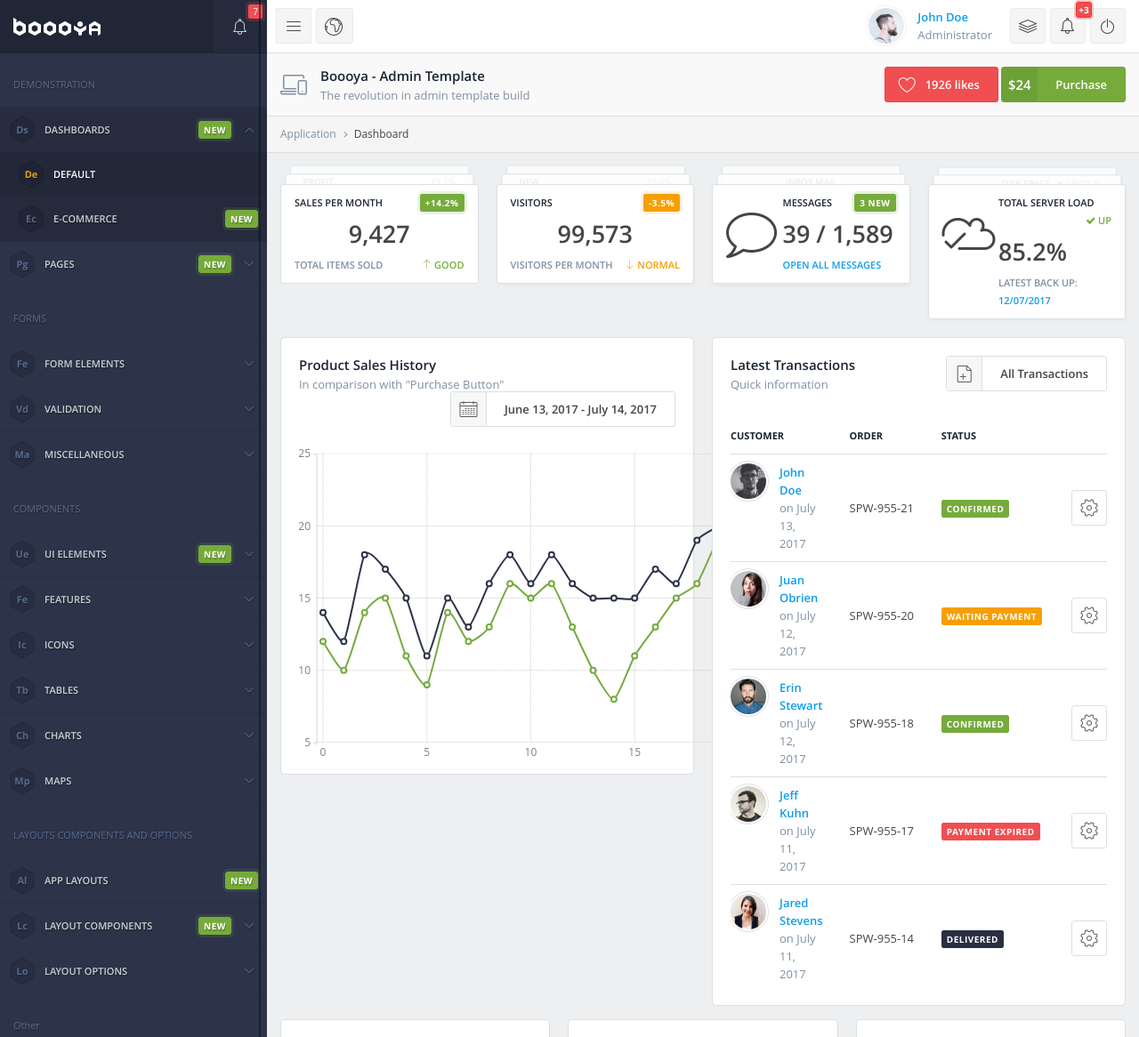
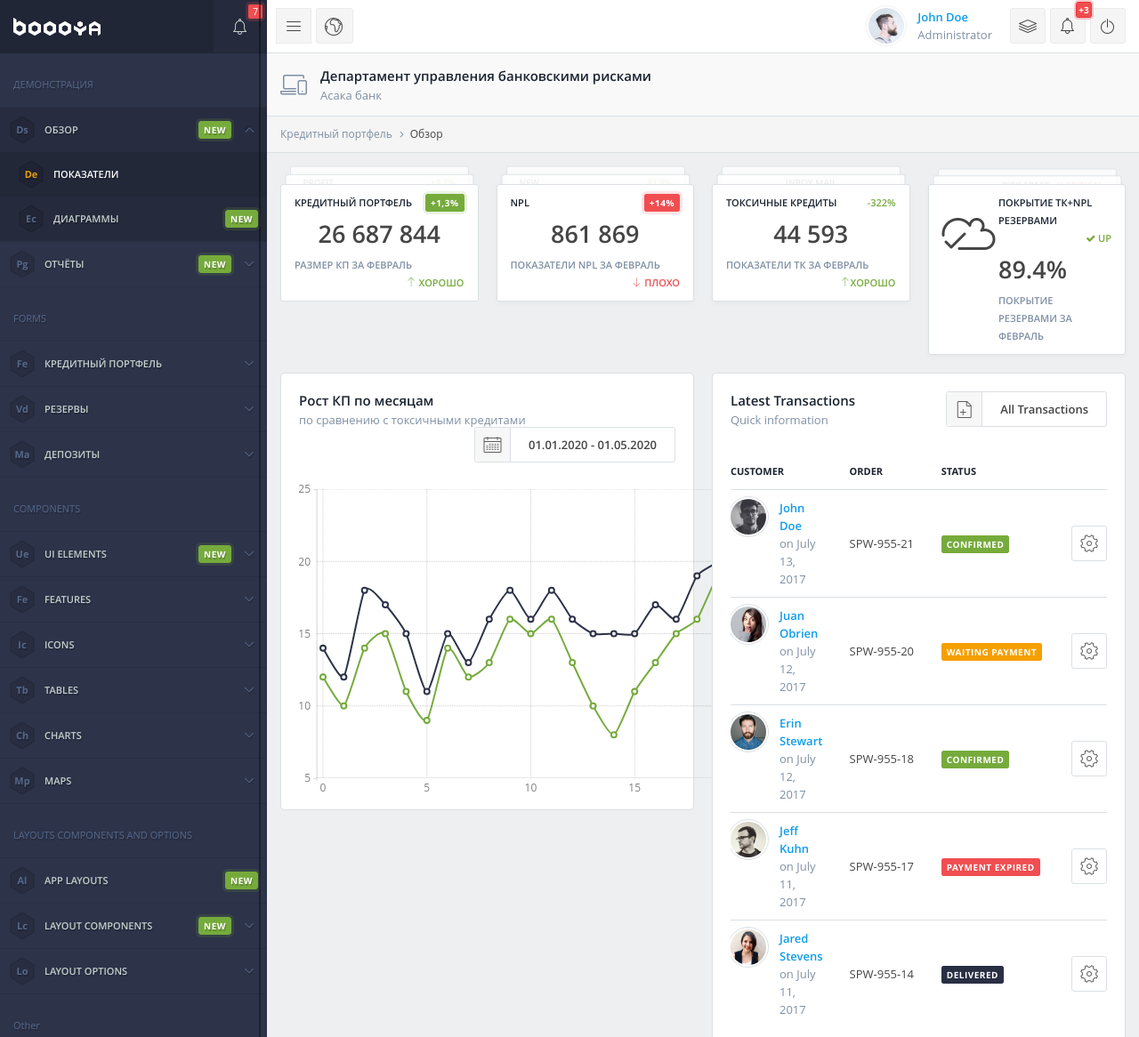
Before and after one commit to norboyev1990/jango_app, a Django app: page /credits/ in a window 1280 px wide. Shown: the top 1166 px of the page at 89% size. Run offline with Django 3.2, Linux system fonts and the light colour scheme; some libraries are stand-ins or nearby versions; some web fonts are replaced.

Commit message:
sidebar menu and index.html changes

```diff
--- a/reporting/templates/credits/index.html
+++ b/reporting/templates/credits/index.html
@@ -6,18 +6,15 @@
 <div class="app-heading app-heading-bordered app-heading-page">
     <div class="icon icon-lg"><span class="icon-laptop-phone"></span></div>
     <div class="title">
-        <h1>Boooya - Admin Template</h1>
-        <p>The revolution in admin template build</p>
+        <h1>Департамент управления банковскими рисками</h1>
+        <p>Асака банк</p>
     </div>
-    <div class="heading-elements"><a href="http://boooya.aqvatarius.com/index.html#"
-            class="btn btn-danger" id="page-like"><span class="icon-heart"></span> 1926 likes</a> <a
-            href="https://themeforest.net/item/boooya-revolution-admin-template/17227946?ref=aqvatarius&amp;license=regular&amp;open_purchase_for_item_id=17227946"
-            class="btn btn-success btn-icon-fixed"><span class="icon-text">$24</span> Purchase</a></div>
+    <div class="heading-elements"></div>
 </div>
 <div class="app-heading-container app-heading-bordered bottom">
     <ul class="breadcrumb">
-        <li><a href="http://boooya.aqvatarius.com/index.html#">Application</a></li>
-        <li class="active">Dashboard</li>
+        <li><a href="http://boooya.aqvatarius.com/index.html#">Кредитный портфель</a></li>
+        <li class="active">Обзор</li>
     </ul>
 </div><!-- END PAGE HEADING -->
 {% endblock %}
@@ -33,16 +30,16 @@
                     <!-- START WIDGET -->
                     <div class="app-widget-tile">
                         <div class="line">
-                            <div class="title">Sales Per Month</div>
+                            <div class="title">Кредитный портфель</div>
                             <div class="title pull-right"><span
-                                    class="label label-success label-ghost label-bordered">+14.2%</span>
+                                    class="label label-success label-ghost label-bordered">+1,3%</span>
                             </div>
                         </div>
-                        <div class="intval">9,427</div>
+                        <div class="intval">26 687 844</div>
                         <div class="line">
-                            <div class="subtitle">Total items sold</div>
+                            <div class="subtitle">Размер КП за февраль</div>
                             <div class="subtitle pull-right text-success"><span
-                                    class="icon-arrow-up"></span> good</div>
+                                    class="icon-arrow-up"></span> хорошо</div>
                         </div>
                     </div><!-- END WIDGET -->
                 </li>
@@ -96,16 +93,16 @@
                     <!-- START WIDGET -->
                     <div class="app-widget-tile app-widget-highlight">
                         <div class="line">
-                            <div class="title">Visitors</div>
+                            <div class="title">NPL</div>
                             <div class="title pull-right"><span
-                                    class="label label-warning label-ghost label-bordered">-3.5%</span>
+                                    class="label label-danger label-ghost label-bordered">+14%</span>
                             </div>
                         </div>
-                        <div class="intval">99,573</div>
+                        <div class="intval">861 869</div>
                         <div class="line">
-                            <div class="subtitle">Visitors per month</div>
-                            <div class="subtitle pull-right text-warning"><span
-                                    class="icon-arrow-down"></span> normal</div>
+                            <div class="subtitle">показатели NPL за февраль</div>
+                            <div class="subtitle pull-right text-danger"><span
+                                    class="icon-arrow-down"></span> плохо</div>
                         </div>
                     </div><!-- END WIDGET -->
                 </li>
@@ -113,10 +110,10 @@
                     <!-- START WIDGET -->
                     <div class="app-widget-tile app-widget-highlight">
                         <div class="line">
-                            <div class="title">Returned</div>
-                            <div class="title pull-right text-success">67.1%</div>
+                            <div class="title">Токсичные кредиты</div>
+                            <div class="title pull-right text-success">-322%</div>
                         </div>
-                        <div class="intval">61,488</div>
+                        <div class="intval">44 593</div>
                         <div class="line">
                             <div class="subtitle">Returned visitors per month</div>
                             <div class="subtitle pull-right text-success"><span
@@ -161,24 +158,18 @@
                     <!-- START WIDGET -->
                     <div class="app-widget-tile app-widget-highlight">
                         <div class="row">
-                            <div class="col-sm-4">
-                                <div class="icon icon-lg"><span class="icon-bubble"></span></div>
+
+                                <div class="line">
+                                    <div class="title">Токсичные кредиты</div>
+                                    <div class="title pull-right text-success">-322%</div>
+                                </div>
+                                <div class="intval">44 593</div>
+                                <div class="line">
+                                    <div class="subtitle">Показатели ТК за февраль</div>
+                                    <div class="subtitle pull-right text-success"><span
+                                            class="icon-arrow-up"></span>хорошо</div>
+
                             </div>
-                            <div class="col-sm-8">
-                                <div class="line">
-                                    <div class="title">Messages</div>
-                                    <div class="title pull-right"><span
-                                            class="label label-success label-ghost label-bordered">3
-                                            NEW</span></div>
-                                </div>
-                                <div class="intval text-left">39 / 1,589</div>
-                                <div class="line">
-                                    <div class="subtitle"><a
-                                            href="http://boooya.aqvatarius.com/index.html#">Open all
-                                            messages</a></div>
-                                </div>
-                            </div>
-                        </div>
                     </div><!-- END WIDGET -->
                 </li>
                 <li>
@@ -261,14 +252,13 @@
                             </div>
                             <div class="col-sm-8">
                                 <div class="line">
-                                    <div class="title">Total Server Load</div>
+                                    <div class="title">Покрытие ТК+NPL резервами</div>
                                     <div class="subtitle pull-right text-success"><span
                                             class="fa fa-check"></span> UP</div>
                                 </div>
-                                <div class="intval text-left">85.2%</div>
+                                <div class="intval text-left">89.4%</div>
                                 <div class="line">
-                                    <div class="subtitle">Latest back up: <a
-                                            href="http://boooya.aqvatarius.com/index.html#">12/07/2017</a>
+                                    <div class="subtitle">Покрытие резервами за февраль
                                     </div>
                                 </div>
                             </div>
@@ -348,14 +338,13 @@
             <div class="block block-condensed">
                 <div class="app-heading">
                     <div class="title">
-                        <h2>Product Sales History</h2>
-                        <p>In comparison with "Purchase Button"</p>
+                        <h2>Рост КП по месяцам</h2>
+                        <p>по сравнению с токсичными кредитами</p>
                     </div>
                     <div class="heading-elements"><button type="button"
                             class="btn btn-default btn-icon-fixed dropdown-toggle"
                             data-toggle="dropdown" aria-haspopup="true" aria-expanded="false"><span
-                                class="icon-calendar-full"></span> June 13, 2017 - July 14,
-                            2017</button>
+                                class="icon-calendar-full"></span> 01.01.2020 - 01.05.2020</button>
                         <ul class="dropdown-menu dropdown-form dropdown-left">
                             <li>
                                 <div class="row">
--- a/reporting/templates/includes/sidebar.html
+++ b/reporting/templates/includes/sidebar.html
@@ -11,25 +11,25 @@ data-type="close-other" style="height: 1228px;">
                     class="app-navigation-logo-button-alert">7</span></button></a>
         <nav>
             <ul>
-                <li class="title">DEMONSTRATION</li>
+                <li class="title">ДЕМОНСТРАЦИЯ</li>
                 <li class="openable open"><a href="http://boooya.aqvatarius.com/index.html#"><span
-                            class="nav-icon-hexa">Ds</span> Dashboards<span
+                            class="nav-icon-hexa">Ds</span> Обзор<span
                             class="label label-success label-bordered label-ghost">new</span></a>
                     <ul>
                         <li><a href="http://boooya.aqvatarius.com/index.html" class="active"><span
-                                    class="nav-icon-hexa">De</span> Default</a></li>
+                                    class="nav-icon-hexa">De</span> Показатели</a></li>
                         <li><a href="http://boooya.aqvatarius.com/pages-dashboard-ecommerce.html"><span
-                                    class="nav-icon-hexa">Ec</span> E-commerce <span
+                                    class="nav-icon-hexa">Ec</span> Диаграммы <span
                                     class="label label-success label-bordered label-ghost">new</span></a>
                         </li>
                     </ul>
                 </li>
                 <li class="openable"><a href="http://boooya.aqvatarius.com/index.html#"><span
-                            class="nav-icon-hexa">Pg</span> Pages <span
+                            class="nav-icon-hexa">Pg</span> Отчёты <span
                             class="label label-success label-bordered label-ghost">new</span></a>
                     <ul>
                         <li class="openable"><a href="http://boooya.aqvatarius.com/index.html#"><span
-                                    class="nav-icon-hexa">Re</span> Real-estate <span
+                                    class="nav-icon-hexa">Re</span> Кредитный портфель <span
                                     class="label label-success label-bordered label-ghost">new</span></a>
                             <ul>
                                 <li><a
@@ -162,7 +162,7 @@ data-type="close-other" style="height: 1228px;">
                 </li>
                 <li class="title">FORMS</li>
                 <li class="openable"><a href="http://boooya.aqvatarius.com/index.html#"><span
-                            class="nav-icon-hexa">Fe</span> Form Elements</a>
+                            class="nav-icon-hexa">Fe</span> Кредитный портфель</a>
                     <ul>
                         <li><a href="http://boooya.aqvatarius.com/forms-elements-basic.html"><span
                                     class="nav-icon-hexa">Be</span> Basic Elements</a></li>
@@ -188,7 +188,7 @@ data-type="close-other" style="height: 1228px;">
                     </ul>
                 </li>
                 <li class="openable"><a href="http://boooya.aqvatarius.com/index.html#"><span
-                            class="nav-icon-hexa">Vd</span> Validation</a>
+                            class="nav-icon-hexa">Vd</span> Резервы</a>
                     <ul>
                         <li><a href="http://boooya.aqvatarius.com/forms-valudation-engine.html"><span
                                     class="nav-icon-hexa">Ve</span> Validation Engine</a></li>
@@ -197,7 +197,7 @@ data-type="close-other" style="height: 1228px;">
                     </ul>
                 </li>
                 <li class="openable"><a href="http://boooya.aqvatarius.com/index.html#"><span
-                            class="nav-icon-hexa">Ma</span> Miscellaneous</a>
+                            class="nav-icon-hexa">Ma</span> Депозиты</a>
                     <ul>
                         <li><a href="http://boooya.aqvatarius.com/forms-wysiwyg-editors.html"><span
                                     class="nav-icon-hexa">We</span> WYSIWYG Editors</a></li>
```
